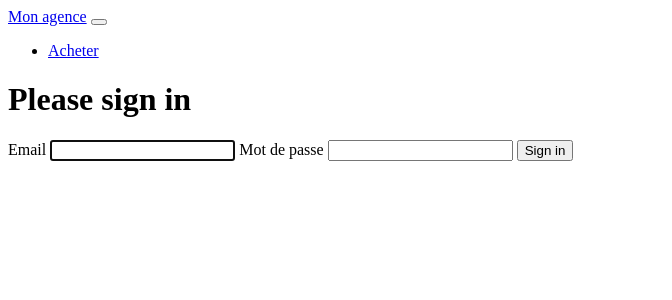
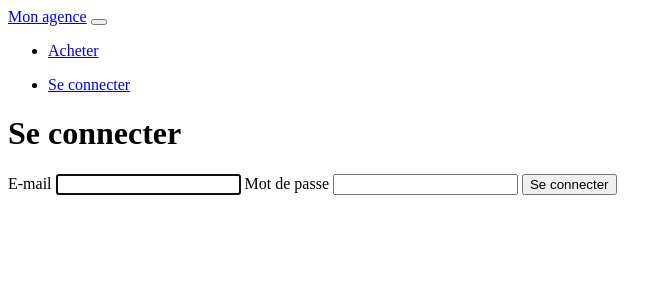
Before and after one commit to henintsoa-dev/ImmobilierHenintsoa, a Symfony app: template templates/security/login.html.twig in a window 1280 px wide. Shown: the top 300 px of the page, without its empty margins (0-672 px from the left). Run offline with Twig, Linux system fonts and the light colour scheme; the template is opened without the code that fills it, so the values that code supplies are empty; some libraries are stand-ins or nearby versions.

Commit message:
Adjustments.

```diff
--- a/src/Controller/SecurityController.php
+++ b/src/Controller/SecurityController.php
@@ -21,7 +21,11 @@ class SecurityController extends AbstractController
         // last username entered by the user
         $lastUsername = $authenticationUtils->getLastUsername();
 
-        return $this->render('security/login.html.twig', ['last_username' => $lastUsername, 'error' => $error]);
+        return $this->render('security/login.html.twig', [
+            'last_username' => $lastUsername,
+            'error' => $error,
+            'current_menu' => 'app_login'
+        ]);
     }
 
     #[Route(path: '/logout', name: 'logout')]
--- a/templates/base.html.twig
+++ b/templates/base.html.twig
@@ -25,16 +25,20 @@
                         <a class="nav-link {% if current_menu is defined and current_menu == "properties" %} active {% endif %}" aria-current="page" href="{{ path('properties.index') }}">Acheter</a>
                     </li>
                 </ul>
+                <ul class="navbar-nav">
                 {% if app.user %}
-                <ul class="navbar-nav">
                     <li class="nav-item">
                         <a href="{{ path('app_admin_property_index') }}" class="nav-link {% if current_menu is defined and current_menu == "admin_property" %} active {% endif %}">Mes propriétés</a>
                     </li>
                     <li class="nav-item">
                         <a href="{{ path('logout') }}" class="nav-link">Se déconnecter</a>
                     </li>
+                    {% else %}
+                    <li class="nav-item">
+                        <a href="{{ path('app_login') }}" class="nav-link {% if current_menu is defined and current_menu == "app_login" %} active {% endif %}">Se connecter</a>
+                    </li>
+                {% endif %}
                 </ul>
-                {% endif %}
                 </div>
             </div>
         </nav>
--- a/templates/security/login.html.twig
+++ b/templates/security/login.html.twig
@@ -15,8 +15,8 @@
             </div>
         {% endif %}
 
-        <h1 class="h3 mb-3 font-weight-normal">Please sign in</h1>
-        <label for="inputEmail">Email</label>
+        <h1 class="h3 mb-3 font-weight-normal">Se connecter</h1>
+        <label for="inputEmail">E-mail</label>
         <input type="email" value="{{ last_username }}" name="email" id="inputEmail" class="form-control" autocomplete="email" required autofocus>
         <label for="inputPassword" class="mt-2">Mot de passe</label>
         <input type="password" name="password" id="inputPassword" class="form-control" autocomplete="current-password" required>
@@ -26,7 +26,7 @@
         >
 
         <button class="btn btn-lg btn-primary mt-2" type="submit">
-            Sign in
+            Se connecter
         </button>
     </form>
 </div>
```
